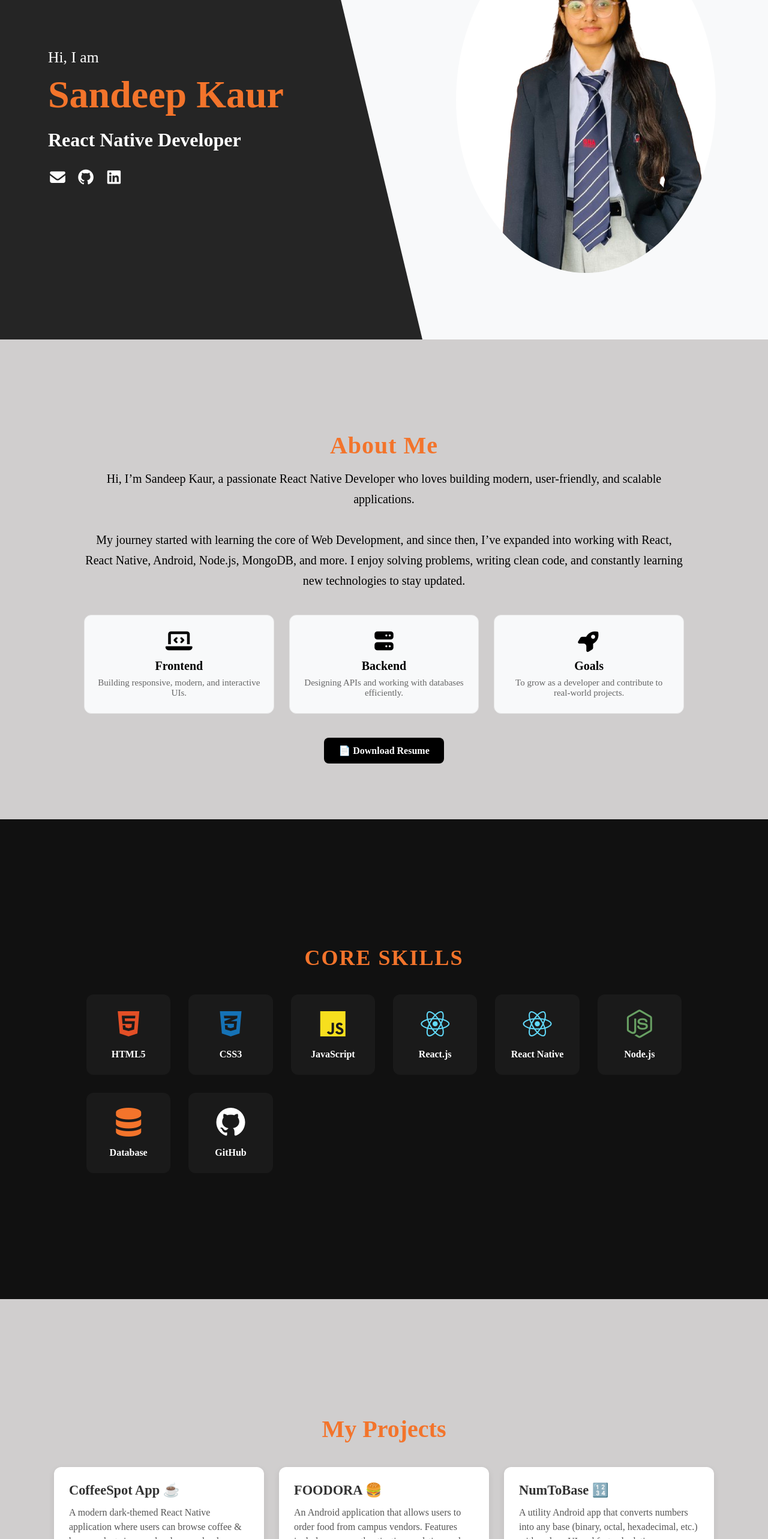
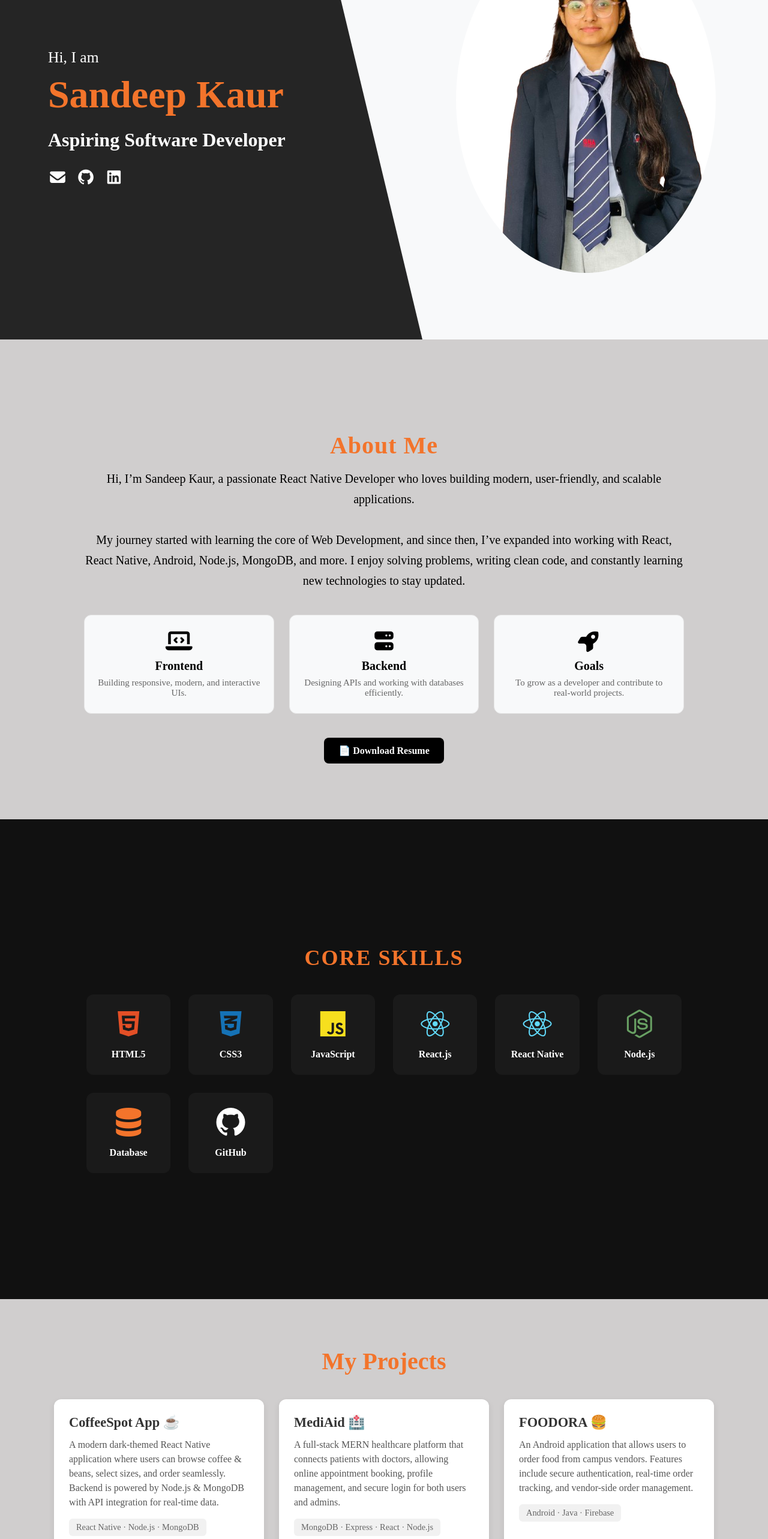
Before and after one commit to SandeepKaur84/portfolio-website, a React (Vite) app: page / in a window 1280 px wide. Shown: the part 234-2800 px from the top of the page at 60% size. Built offline with nearby package versions, Linux system fonts and the light colour scheme.

Commit message:
Some Profile updates

```diff
--- a/src/components/About.jsx
+++ b/src/components/About.jsx
@@ -39,7 +39,7 @@ const About = () => {
         <div className="resume-btn-container">
           <a
             href="/Sandeep_Kaur_Resume.pdf"
-            download="Sandeep_Kaur_Resume.pdf"
+            download="SandeepKaur_Resume.pdf"
             className="resume-btn"
           >
             📄 Download Resume
--- a/src/components/Hero.jsx
+++ b/src/components/Hero.jsx
@@ -9,7 +9,7 @@ const Hero = () => {
       <div className="hero-left">
         <p>Hi, I am</p>
         <h1>Sandeep Kaur</h1>
-        <h3>React Native Developer</h3>
+        <h3>Aspiring Software Developer</h3>
 
         <div className="social-icons">
            <a
--- a/src/components/Projects.jsx
+++ b/src/components/Projects.jsx
@@ -17,6 +17,16 @@ const Projects = () => {
               data.
             </p>
             <span className="tech-stack">React Native · Node.js · MongoDB</span>
+          </div>
+
+          <div className="project-card">
+            <h3>MediAid 🏥</h3>
+            <p>
+              A full-stack MERN healthcare platform that connects patients with
+              doctors, allowing online appointment booking, profile management,
+              and secure login for both users and admins.
+            </p>
+            <span className="tech-stack">MongoDB · Express · React · Node.js</span>
           </div>
 
           <div className="project-card">
@@ -41,7 +51,7 @@ const Projects = () => {
 
         <div className="view-projects-btn">
           <a
-            href="https://github.com/SandeepKaur84"
+            href="https://github.com/SandeepKaur84?tab=repositories"
             target="_blank"
             rel="noopener noreferrer"
             className="projects-link-btn"
```
Also changed, not shown: 1 other file (tests, documents, lock files or other folders).
